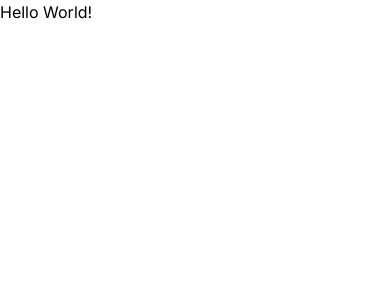
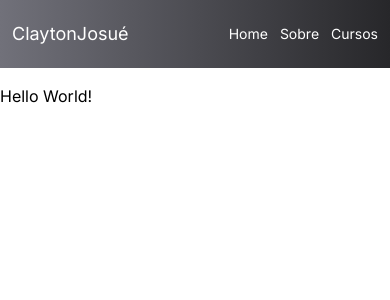
Before and after one commit to ClaytonJosue/projeto_faculdade, a Next.js app: page / in a window 390 px wide. Shown: the top 300 px of the page. Built offline with nearby package versions, Linux system fonts and the light colour scheme.

Commit message:
create the mobile header

```diff
--- a/src/app/page.tsx
+++ b/src/app/page.tsx
@@ -1,3 +1,10 @@
+import HeaderPage from "@/components/Header";
+
 export default function Home() {
-  return <h1>Hello World!</h1>;
+  return (
+    <>
+      <HeaderPage />
+      <h1>Hello World!</h1>
+    </>
+  );
 }
--- /dev/null
+++ b/src/components/Header.tsx
@@ -0,0 +1,20 @@
+import React from "react";
+
+function HeaderPage() {
+  return (
+    <header className="flex items-center justify-between p-3 py-5 mb-4 bg-gradient-to-r from-zinc-500 to-zinc-800 text-white">
+      <section>
+        <h1 className="text-lg">ClaytonJosué</h1>
+      </section>
+      <section>
+        <ul className="flex align-middle gap-3 text-sm">
+          <li>Home</li>
+          <li>Sobre</li>
+          <li>Cursos</li>
+        </ul>
+      </section>
+    </header>
+  );
+}
+
+export default HeaderPage;
```
